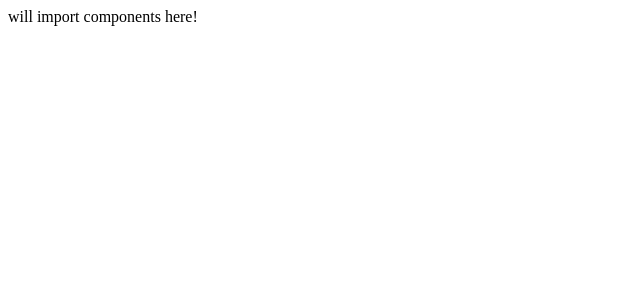
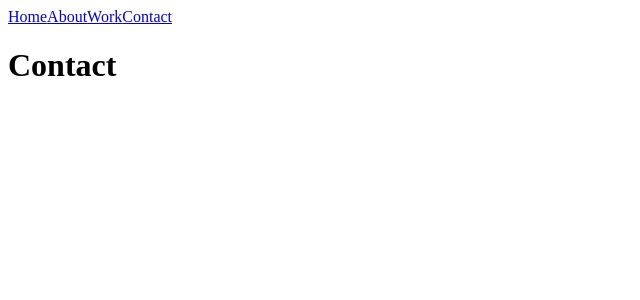
Before and after one commit to moniquehayes/portfolio, a React (Create React App) app: page /contact in a window 1280 px wide. Shown: the top 300 px of the page, without its empty margins (0-640 px from the left). Built offline with nearby package versions, Linux system fonts and the light colour scheme.

Commit message:
tailwind installed

```diff
--- a/package.json
+++ b/package.json
@@ -10,6 +10,7 @@
     "react-dom": "^18.2.0",
     "react-router-dom": "^6.10.0",
     "react-scripts": "5.0.1",
+    "tailwindcss": "^3.3.1",
     "web-vitals": "^2.1.4"
   },
   "scripts": {
--- a/src/App.js
+++ b/src/App.js
@@ -1,9 +1,26 @@
 import React from "react";
+import { Link, Routes, Route } from "react-router-dom";
+import About from "./features/About";
+import Contact from "./features/Contact";
+import Work from "./features/Work";
 
 const App = () => {
   return (
     <div className="App">
-      will import components here!
+      <nav>
+        <Link id='home' to='/'>Home</Link>
+        <Link id='about' to='/'>About</Link>
+        <Link id='work' to='/'>Work</Link>
+        <Link id='contact' to='/'>Contact</Link>
+      </nav>
+      <main>
+        {/** MAY NEED TO ALSO MAKE A SEPARATE HOME COMPONENT IF DON'T WANT IT AS APP */}
+        <Routes>
+          <Route path='/about' element={<About/>}></Route>
+          <Route path='/work' element={<Work/>}></Route>
+          <Route path='/contact' element={<Contact/>}></Route>
+        </Routes>
+      </main>
     </div>
   );
 }
--- a/src/features/About.js
+++ b/src/features/About.js
@@ -0,0 +1,12 @@
+import React from "react";
+
+const About = () => {
+
+    return (
+        <>
+        <h1>About</h1>
+        </>
+    )
+};
+
+export default About;
--- a/src/features/Contact.js
+++ b/src/features/Contact.js
@@ -0,0 +1,12 @@
+import React from "react";
+
+const Contact = () => {
+
+    return (
+        <>
+        <h1>Contact</h1>
+        </>
+    )
+};
+
+export default Contact;
--- a/src/features/Work.js
+++ b/src/features/Work.js
@@ -0,0 +1,12 @@
+import React from "react";
+
+const Work = () => {
+
+    return (
+        <>
+        <h1>Work</h1>
+        </>
+    )
+};
+
+export default Work;
```
Also changed, not shown: tailwind.config.js (added, +8 -0 lines), 1 other file (tests, documents, lock files or other folders).
